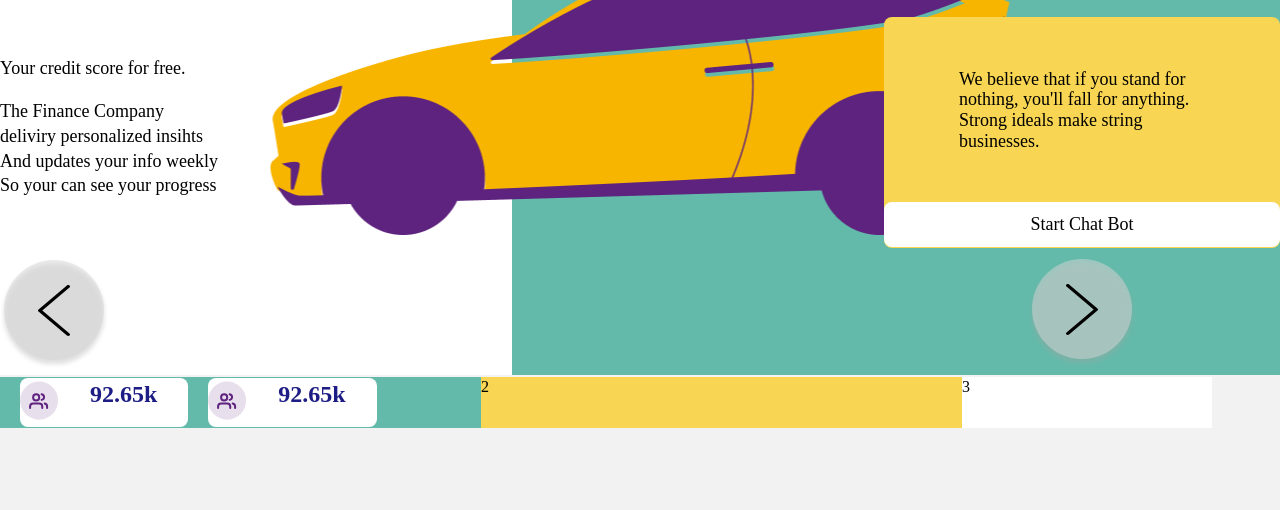
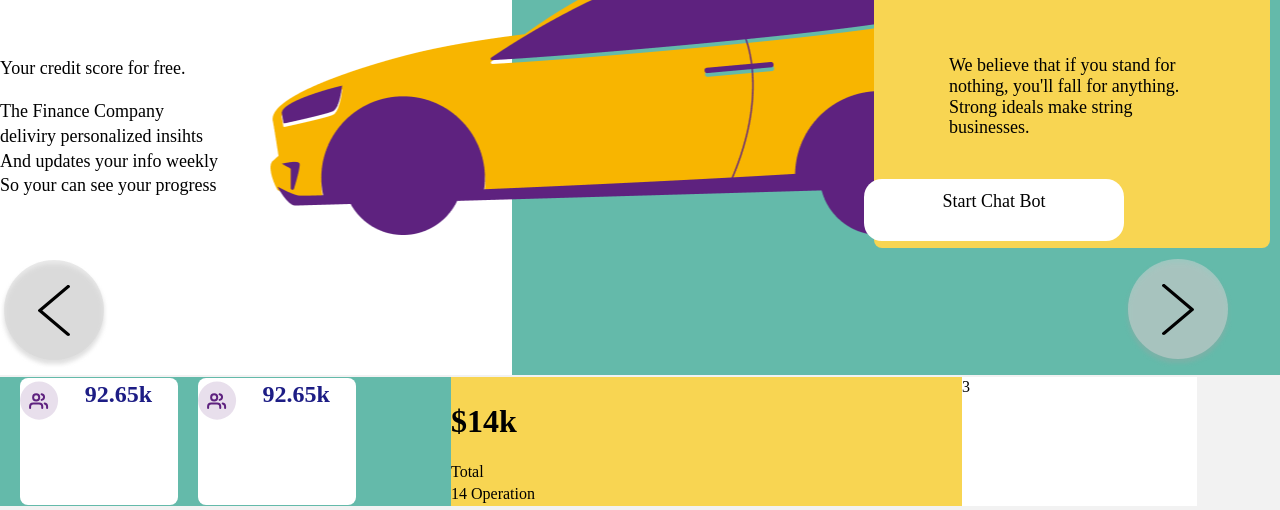
Before and after one commit to vanilla-ice/money-landing, a website: page index.html in a window 1280 px wide. Shown: the part 366-876 px from the top of the page. Before the commit the page ends 804 px from the top, so only its background shows below. Drawn offline with Linux system fonts and the light colour scheme.

Commit message:
fixed/main.scss

```diff
--- a/index.html
+++ b/index.html
@@ -165,7 +165,18 @@
         </div>
     </div>
   </div>
-  <div class="section__yellow">2</div>
+  <div class="section__yellow">
+      <div class="yellow__container">
+        <div class="yellow__1">
+          <h1>$14k</h1>
+          <p>Total</p>
+        </div>
+        <div class="yellow__2">
+          14
+          Operation
+        </div>
+      </div>
+  </div>
   <div class="section__white">3</div>
 </div>
 
--- a/styles/main.scss
+++ b/styles/main.scss
@@ -162,9 +162,11 @@ nav {
 .button {
   display: flex;
   flex-direction: column;
-
+  flex: 1 1 1 1 ;
+  margin-right: 10px;
   background: #F8D552;
   border-radius: 8px;
+  padding: 17px 0px;
   max-width: 396px;
   max-height: 295px;
   z-index: 6;
@@ -175,19 +177,23 @@ nav {
 .button2 {
   padding-top:10px;
 
-  margin: 0 auto;
+  margin-left: 250px;
   z-index:6;
 }
 .button__start {
-  align-items: center;
-  background: #f3f;
+  /*border: 2px solid #ffffff;
+  background: #F2F2F2;
+  border-radius: 8px;*/
+
+  width: 240px;
+  height: 40px;
+  box-shadow: 0 0 0 10px #ffffff;
+  background: #ffffff;
   border-radius: 8px;
-
 
 
 }
 .button__start p{
-  padding: 11px 60px;
   font-size: 18px;
   text-align: center;
 
@@ -201,7 +207,7 @@ nav {
 }
 .section__footer {
   display: grid;
-  grid-template-columns: 481px 481px 311px;
+  grid-template-columns: 451px 511px 235px;
 }
 .section__green {
   background: #64BAAA;
@@ -250,7 +256,26 @@ nav {
 
 .section__yellow {
   background: #F8D552;
+  flex-direction: row;
+
 }
+.yellow__container {
+ display: flex;
+
+}
+.yellow__1 {
+ width:35%;
+}
+.yellow__1 h1 {
+  font-size: 70px;
+}
+.yellow__1 p{
+  font-size:50px;
+}
+.yellow__2 {
+  width:35%;
+}
+.
 .section__white {
   background: #ffffff;
 }
```
Also changed, not shown: dist/main.css.
